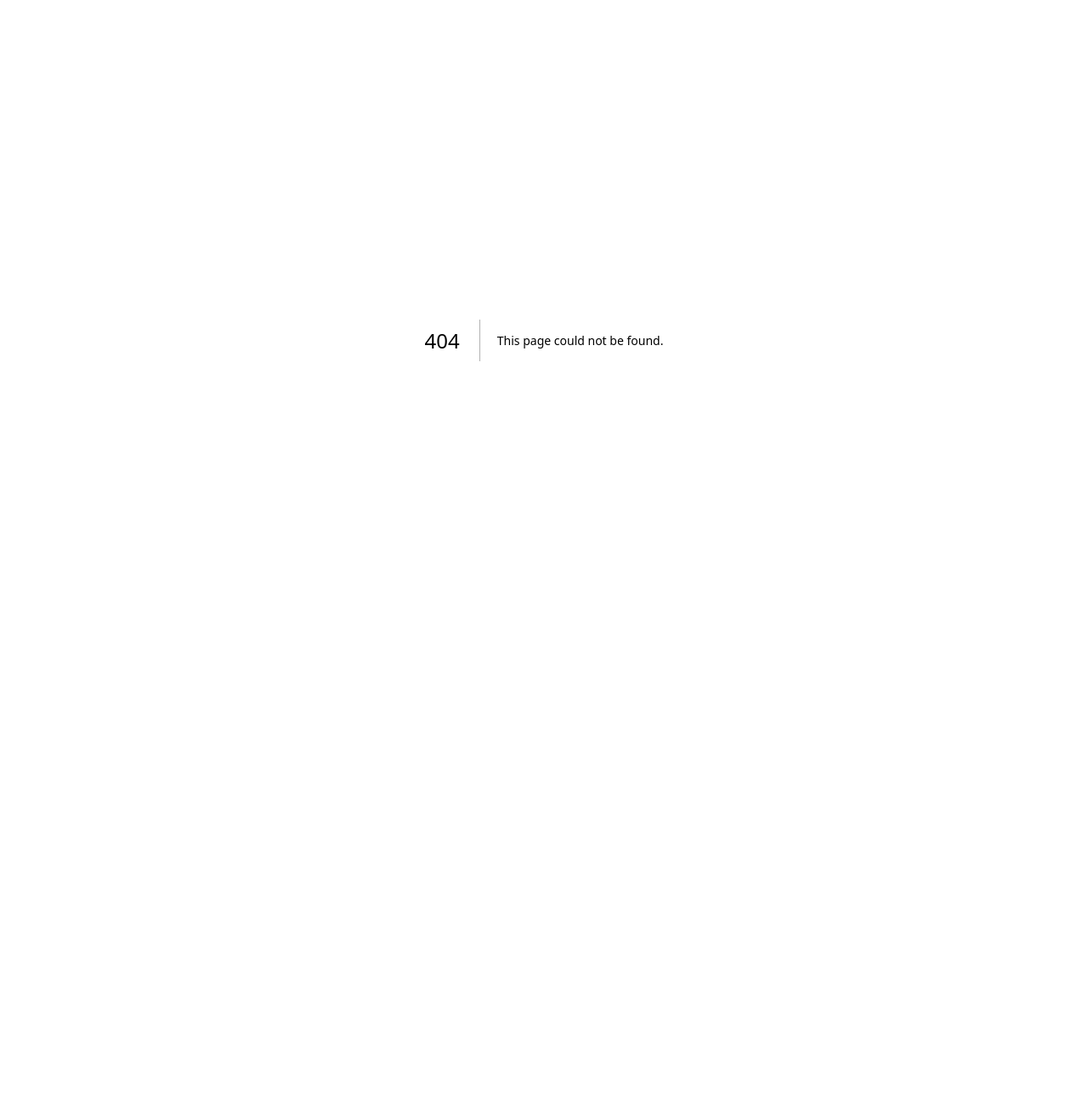
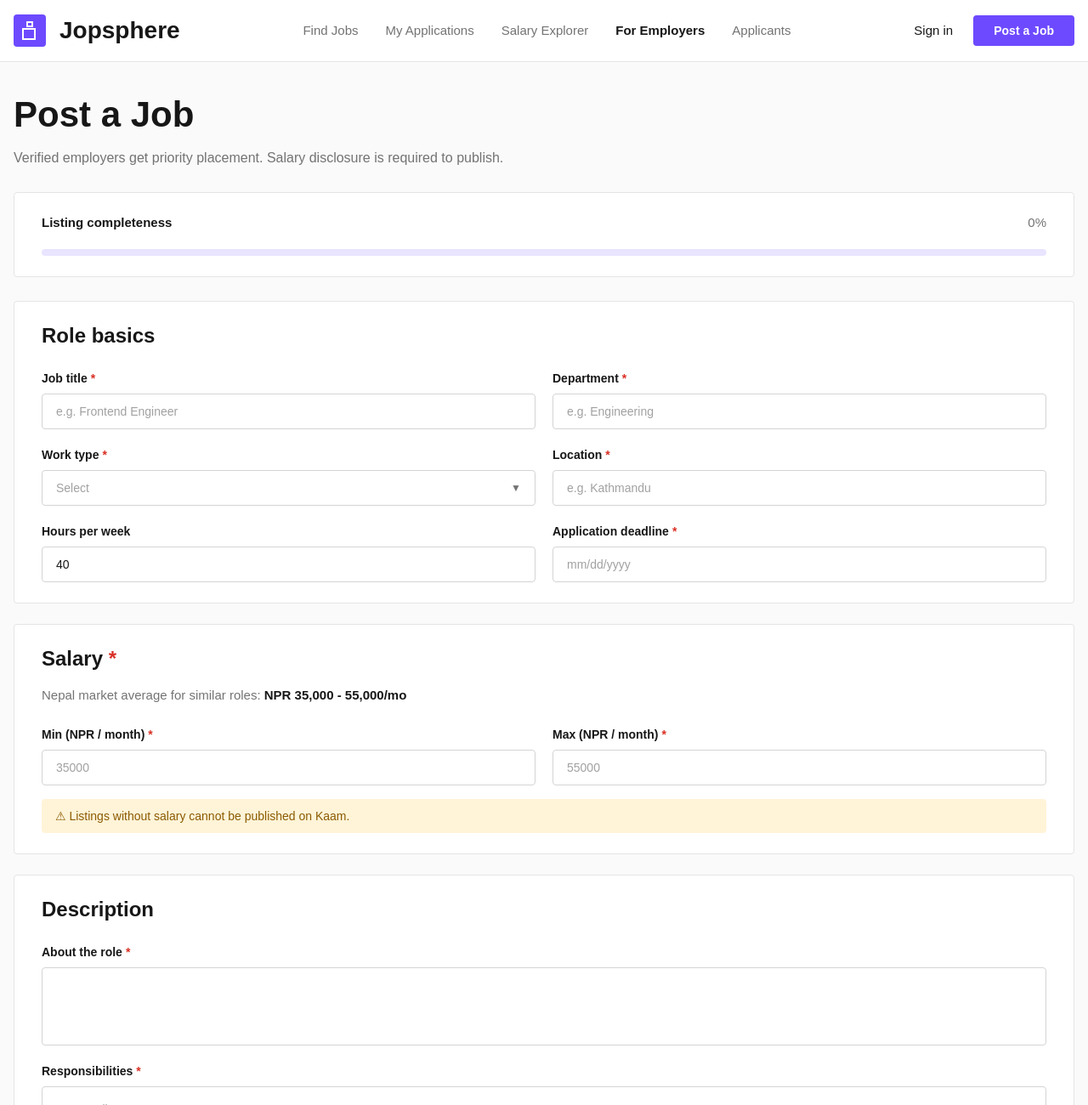
Before and after one commit to Andresh4321/Jopsphere_Job_Portal_Full_Stack_Website, a Next.js app in the folder job_portal_frontend/: page /Features/PostJob in a window 1280 px wide. Before the commit this address had no page. Shown: the top 1300 px of the page at 85% size. Before the commit the page ends 800 px from the top, so only its background shows below. Built offline with nearby package versions, Linux system fonts and the light colour scheme.

Commit message:
feat: add Post Job page

```diff
--- /dev/null
+++ b/job_portal_frontend/app/Features/PostJob/page.tsx
@@ -0,0 +1,177 @@
+type FieldProps = {
+	label: string;
+	required?: boolean;
+	placeholder?: string;
+	isSelect?: boolean;
+	defaultValue?: string;
+};
+
+function Field({ label, required, placeholder, isSelect, defaultValue }: FieldProps) {
+	return (
+		<label className="block">
+			<p className="text-sm font-bold text-neutral-900">
+				{label}
+				{required && <span className="ml-1 text-[#D93025]">*</span>}
+			</p>
+			<div className="mt-2 flex h-10.5 items-center justify-between rounded border border-neutral-300 bg-white px-4 text-sm text-neutral-400">
+				<span className={defaultValue ? "text-neutral-900" : "text-neutral-400"}>{defaultValue ?? placeholder}</span>
+				{isSelect && <span className="text-xs text-neutral-500">▼</span>}
+			</div>
+		</label>
+	);
+}
+
+function TextAreaField({
+	label,
+	required,
+	placeholder,
+	rowsClass,
+}: {
+	label: string;
+	required?: boolean;
+	placeholder?: string;
+	rowsClass: string;
+}) {
+	return (
+		<label className="block">
+			<p className="text-sm font-bold text-neutral-900">
+				{label}
+				{required && <span className="ml-1 text-[#D93025]">*</span>}
+			</p>
+			<div className={`mt-2 rounded border border-neutral-300 bg-white p-4 text-sm text-neutral-400 ${rowsClass}`}>
+				{placeholder}
+			</div>
+		</label>
+	);
+}
+
+export default function PostJobPage() {
+	return (
+		<main className="min-h-screen bg-[#FAFAFA] text-neutral-900">
+			<header className="border-b border-neutral-200 bg-white">
+				<div className="mx-auto flex h-18 w-full max-w-312 items-center justify-between px-4 lg:px-0">
+					<div className="flex items-center gap-4">
+						<div className="relative h-9.5 w-9.5 rounded bg-[#6D4AFF]">
+							<div className="absolute left-2.5 top-4 h-3.5 w-4 border-2 border-white" />
+							<div className="absolute left-3.75 top-2 h-1.75 w-2 border-2 border-white" />
+						</div>
+						<h1 className="text-[28px] font-bold">Jopsphere</h1>
+					</div>
+
+					<nav className="hidden items-center gap-8 text-[15px] lg:flex">
+						<a href="#" className="text-neutral-500">
+							Find Jobs
+						</a>
+						<a href="#" className="text-neutral-500">
+							My Applications
+						</a>
+						<a href="#" className="text-neutral-500">
+							Salary Explorer
+						</a>
+						<a href="#" className="font-bold text-neutral-900">
+							For Employers
+						</a>
+						<a href="#" className="text-neutral-500">
+							Applicants
+						</a>
+					</nav>
+
+					<div className="hidden items-center gap-6 lg:flex">
+						<a href="#" className="text-[15px] text-neutral-900">
+							Sign in
+						</a>
+						<button type="button" className="h-9 rounded bg-[#6D4AFF] px-6 text-sm font-bold text-white">
+							Post a Job
+						</button>
+					</div>
+				</div>
+			</header>
+
+			<section className="mx-auto w-full max-w-312 px-4 py-9 lg:px-0">
+				<h2 className="text-[42px] font-bold leading-tight">Post a Job</h2>
+				<p className="mt-3 text-base text-neutral-500">
+					Verified employers get priority placement. Salary disclosure is required to publish.
+				</p>
+
+				<div className="mt-7 rounded border border-neutral-200 bg-white px-8 py-6">
+					<div className="flex items-center justify-between text-[15px]">
+						<span className="font-bold text-neutral-900">Listing completeness</span>
+						<span className="text-neutral-500">0%</span>
+					</div>
+					<div className="mt-5 h-2 rounded bg-[#E9E4FF]" />
+				</div>
+
+				<div className="mt-7 rounded border border-neutral-200 bg-white px-8 py-6">
+					<h3 className="text-2xl font-bold">Role basics</h3>
+					<div className="mt-6 grid gap-5 md:grid-cols-2">
+						<Field label="Job title" required placeholder="e.g. Frontend Engineer" />
+						<Field label="Department" required placeholder="e.g. Engineering" />
+						<Field label="Work type" required placeholder="Select" isSelect />
+						<Field label="Location" required placeholder="e.g. Kathmandu" />
+						<Field label="Hours per week" defaultValue="40" />
+						<Field label="Application deadline" required placeholder="mm/dd/yyyy" />
+					</div>
+				</div>
+
+				<div className="mt-6 rounded border border-neutral-200 bg-white px-8 py-6">
+					<h3 className="text-2xl font-bold">
+						Salary <span className="text-[#D93025]">*</span>
+					</h3>
+					<p className="mt-4 text-[15px] text-neutral-500">
+						Nepal market average for similar roles: <span className="font-bold text-neutral-900">NPR 35,000 - 55,000/mo</span>
+					</p>
+
+					<div className="mt-6 grid gap-5 md:grid-cols-2">
+						<Field label="Min (NPR / month)" required placeholder="35000" />
+						<Field label="Max (NPR / month)" required placeholder="55000" />
+					</div>
+
+					<div className="mt-4 rounded bg-[#FFF4D8] px-4 py-2.5 text-sm text-[#8A5A00]">
+						⚠ Listings without salary cannot be published on Kaam.
+					</div>
+				</div>
+
+				<div className="mt-6 rounded border border-neutral-200 bg-white px-8 py-6">
+					<h3 className="text-2xl font-bold">Description</h3>
+					<div className="mt-6 space-y-5">
+						<TextAreaField label="About the role" required rowsClass="h-[92px]" />
+						<TextAreaField label="Responsibilities" required placeholder="One per line" rowsClass="h-[78px]" />
+						<TextAreaField label="Requirements" required placeholder="One per line" rowsClass="h-[78px]" />
+					</div>
+				</div>
+
+				<div className="mt-6 rounded border border-neutral-200 bg-white px-8 py-6">
+					<h3 className="text-2xl font-bold">Listing type</h3>
+					<div className="mt-6 grid gap-5 md:grid-cols-2">
+						<button
+							type="button"
+							  className="h-17.5 rounded border border-[#6D4AFF] bg-[#F0ECFF] px-6 text-left"
+						>
+							<p className="text-base font-bold text-neutral-900">Standard</p>
+							<p className="mt-1 text-sm text-neutral-500">Online applications via Kaam.</p>
+						</button>
+						<button
+							type="button"
+							  className="h-17.5 rounded border border-neutral-300 bg-white px-6 text-left"
+						>
+							<p className="text-base font-bold text-neutral-900">Walk-in Hiring</p>
+							<p className="mt-1 text-sm text-neutral-500">On-site interviews. Adds address & time slots.</p>
+						</button>
+					</div>
+				</div>
+
+				<div className="mt-5 flex flex-wrap items-center justify-between gap-4 pb-6">
+					<p className="text-sm text-neutral-500">Complete all required fields to enable publish.</p>
+					<div className="flex items-center gap-3">
+						<button type="button" className="h-10 rounded border border-neutral-300 bg-white px-6 text-sm font-bold text-neutral-900">
+							Preview
+						</button>
+						<button type="button" className="h-10 rounded bg-[#6D4AFF] px-6 text-sm font-bold text-white opacity-55">
+							Publish job
+						</button>
+					</div>
+				</div>
+			</section>
+		</main>
+	);
+}
```
